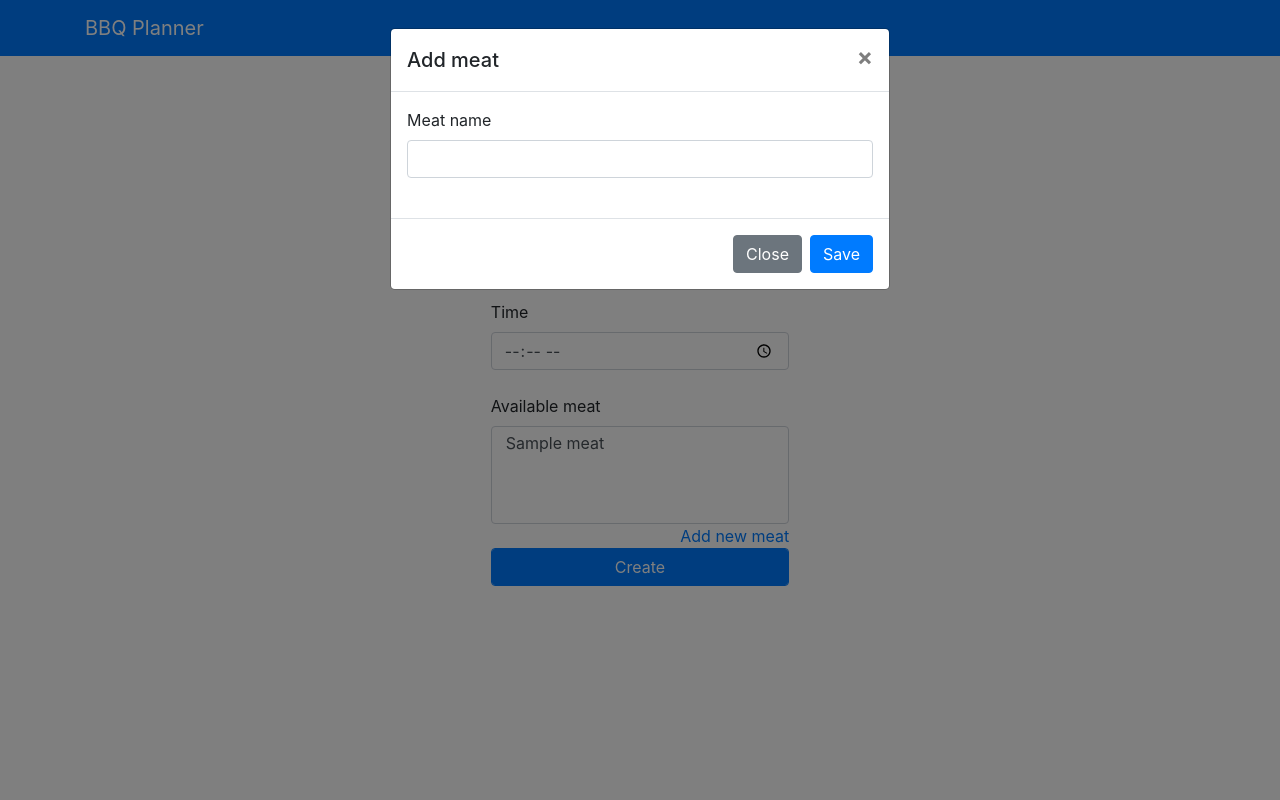
After one commit to ruudvandenboomen/BBQplanner, a Django app: page /planner/meat/add in a window 1280 px wide, after a click on "Add new meat". The commit adds this page. Run offline with Django 3.2, Linux system fonts and the light colour scheme; tables that the repository leaves empty hold one stand-in row (values such as "Sample post"); some libraries are stand-ins or nearby versions.

Commit message:
Add Forms, add meat modal and clean views.py

```diff
--- a/BBQplanner/settings.py
+++ b/BBQplanner/settings.py
@@ -25,7 +25,8 @@ SECRET_KEY = 'aj5yvj^ym8vk#pw#oxnr_=z%tm1hukn&^(6l%ln6e7s+8%djf0'
 # SECURITY WARNING: don't run with debug turned on in production!
 DEBUG = True
 
-ALLOWED_HOSTS = ['192.168.99.100']
+# Add localhost and dockerhost address
+ALLOWED_HOSTS = ['127.0.0.1', '192.168.99.100']
 
 
 # Application definition
--- a/planner/admin.py
+++ b/planner/admin.py
@@ -1,6 +1,6 @@
 from django.contrib import admin
 
-from .models import Visitor, BBQEvent, Meat, MeatReservation
+from .models import BBQEvent, Meat, MeatReservation, Visitor
 
 admin.site.register(Visitor)
 admin.site.register(BBQEvent)
--- /dev/null
+++ b/planner/forms.py
@@ -0,0 +1,41 @@
+from django import forms
+from django.shortcuts import get_object_or_404
+
+from .models import BBQEvent, Meat
+
+
+class NewEventForm(forms.Form):
+    def __init__(self, *args, **kwargs):
+        super(NewEventForm, self).__init__(*args, **kwargs)
+        OPTIONS = ()
+        for meat in Meat.objects.all():
+            OPTIONS += ((meat.name, meat.name),)
+        self.fields['meat_types'] = forms.MultipleChoiceField(
+            widget=forms.SelectMultiple, choices=OPTIONS)
+    date = forms.DateTimeField()
+    time = forms.TimeField()
+
+
+class LoginForm(forms.Form):
+    username = forms.CharField()
+    password = forms.CharField()
+
+
+class RegisterForm(forms.Form):
+    username = forms.CharField()
+    email = forms.EmailField()
+    password = forms.CharField()
+
+
+class NewMeatForm(forms.Form):
+    meat_name = forms.CharField()
+
+
+class RegisterEventPresenceForm(forms.Form):
+    def __init__(self, *args, **kwargs):
+        event = kwargs.pop('event')
+        super(RegisterEventPresenceForm, self).__init__(*args, **kwargs)
+        for meat in event.available_meat.all():
+            self.fields[meat.name] = forms.IntegerField()
+    name = forms.CharField()
+    guests = forms.IntegerField()
--- a/planner/models.py
+++ b/planner/models.py
@@ -1,9 +1,9 @@
+from django.contrib.auth.models import User
 from django.db import models
-from django.contrib.auth.models import User
 
 
 class Meat(models.Model):
-    name = models.CharField(max_length=200)
+    name = models.CharField(max_length=200, unique=True)
 
 
 class MeatReservation(models.Model):
--- a/planner/templates/base.html
+++ b/planner/templates/base.html
@@ -8,6 +8,15 @@
     <title>BBQ Planner {% block title %}{% endblock %}</title>
     <link rel="stylesheet" href="https://stackpath.bootstrapcdn.com/bootstrap/4.4.1/css/bootstrap.min.css"
         integrity="sha384-Vkoo8x4CGsO3+Hhxv8T/Q5PaXtkKtu6ug5TOeNV6gBiFeWPGFN9MuhOf23Q9Ifjh" crossorigin="anonymous">
+    <script src="https://code.jquery.com/jquery-3.4.1.slim.min.js"
+        integrity="sha384-J6qa4849blE2+poT4WnyKhv5vZF5SrPo0iEjwBvKU7imGFAV0wwj1yYfoRSJoZ+n"
+        crossorigin="anonymous"></script>
+    <script src="https://cdn.jsdelivr.net/npm/popper.js@1.16.0/dist/umd/popper.min.js"
+        integrity="sha384-Q6E9RHvbIyZFJoft+2mJbHaEWldlvI9IOYy5n3zV9zzTtmI3UksdQRVvoxMfooAo"
+        crossorigin="anonymous"></script>
+    <script src="https://stackpath.bootstrapcdn.com/bootstrap/4.4.1/js/bootstrap.min.js"
+        integrity="sha384-wfSDF2E50Y2D1uUdj0O3uMBJnjuUD4Ih7YwaYd1iqfktj0Uod8GCExl3Og8ifwB6"
+        crossorigin="anonymous"></script>
 </head>
 
 <body>
--- /dev/null
+++ b/planner/templates/partials/_modal.html
@@ -0,0 +1,25 @@
+<!-- Modal -->
+<div class="modal fade" id="exampleModal" tabindex="-1" role="dialog" aria-labelledby="exampleModalLabel"
+    aria-hidden="true">
+    <div class="modal-dialog" role="document">
+        <div class="modal-content">
+            <div class="modal-header">
+                <h5 class="modal-title" id="exampleModalLabel">Add meat</h5>
+                <button type="button" class="close" data-dismiss="modal" aria-label="Close">
+                    <span aria-hidden="true">&times;</span>
+                </button>
+            </div>
+            <form action="{% url 'planner:add_meat' %}" method="post">
+                {% csrf_token %}
+                <div class="modal-body">
+                    <label for="meat_name">Meat name</label><br>
+                    <input class="form-control" type="text" name="meat_name" id="meat_name"><br>
+                </div>
+                <div class="modal-footer">
+                    <button type="button" class="btn btn-secondary" data-dismiss="modal">Close</button>
+                    <input class="btn btn-primary" type="submit" value="Save">
+                </div>
+            </form>
+        </div>
+    </div>
+</div>
--- a/planner/templates/planner/events.html
+++ b/planner/templates/planner/events.html
@@ -8,6 +8,11 @@
 
 <h1 class="text-center mb-3">Your BBQ Events</h1>
 <a class="btn btn-primary" href="{% url 'planner:new_event' %}">New Event</a><br><br>
+
+
+{% if not events %}
+<p>Create your first event!</p>
+{% endif %}
 
 {% for event in events %}
 <div class="card mb-3">
--- a/planner/templates/planner/new_event.html
+++ b/planner/templates/planner/new_event.html
@@ -26,9 +26,11 @@
             <option value="{{ meat.name }}">{{ meat.name }}</option>
             {% endfor %}
         </select>
-        <a class="float-right" href="">Add new meat</a><br><br>
+        <a class="float-right" href="" data-toggle="modal" data-target="#exampleModal">Add new meat</a><br><br>
     </div>
     <input class="btn btn-primary form-control" type="submit" value="Create"><br>
 </form>
 
+{% include '../partials/_modal.html' %}
+
 {% endblock %}
--- a/planner/urls.py
+++ b/planner/urls.py
@@ -10,4 +10,5 @@ urlpatterns = [
     path('events', views.events_view, name='events'),
     path('event/new', views.new_event_view, name='new_event'),
     path('event/<int:event_id>', views.get_event, name='get_event'),
+    path('meat/add', views.add_meat, name='add_meat'),
 ]
--- a/planner/views.py
+++ b/planner/views.py
@@ -8,11 +8,17 @@ from django.http import HttpResponse, HttpResponseRedirect
 from django.shortcuts import get_object_or_404, redirect, render
 from django.template import loader
 from django.urls import reverse
+from django.views import generic
 
+from .forms import (LoginForm, NewEventForm, NewMeatForm,
+                    RegisterEventPresenceForm, RegisterForm)
 from .models import BBQEvent, Meat, MeatReservation, Visitor
 
 
 def events_view(request):
+    template = loader.get_template('planner/events.html')
+    context = {}
+
     if request.user.is_authenticated:
         events = BBQEvent.objects.filter(organizer=request.user.id)
         for event in events:
@@ -22,110 +28,109 @@ def events_view(request):
                 event.total_visitors += visitor.guests
                 for meat_reservation in visitor.meat_reservations.all():
                     event.reserved_meat[meat_reservation.meat.name] = meat_reservation.quantity
-        return render(request, 'planner/events.html', {
-            'events': events,
-        })
+        context['events'] = events
+        return HttpResponse(template.render(context, request))
     else:
         return HttpResponseRedirect(reverse('planner:login'))
 
 
-class NewEventForm(forms.Form):
-    date = forms.DateTimeField()
-    time = forms.TimeField()
-    OPTIONS = ()
-    for meat in Meat.objects.all():
-        OPTIONS += ((meat.name, meat.name),)
-    meat_types = forms.MultipleChoiceField(
-        widget=forms.SelectMultiple, choices=OPTIONS)
+def create_event(request, form):
+    date = form.cleaned_data['date']
+    time = form.cleaned_data['time']
+    meat = form.cleaned_data['meat_types']
+    available_meat = []
+    for meat_name in meat:
+        available_meat.append(Meat.objects.get(name=meat_name))
+    date = date.replace(hour=time.hour, minute=time.minute)
+    event = BBQEvent(organizer=request.user, date=date)
+    event.save()
+    event.available_meat.set(available_meat)
+    event.share_link = f'http://127.0.0.1:8000/planner/event/{event.id}'
+    event.save()
 
 
 def new_event_view(request):
+    template = loader.get_template('planner/new_event.html')
+    context = {
+        'available_meat': Meat.objects.all()
+    }
+
     if request.user.is_authenticated:
+        form = NewEventForm(request.POST)
         if request.method == 'POST':
-            form = NewEventForm(request.POST)
             if form.is_valid():
-                date = form.cleaned_data['date']
-                time = form.cleaned_data['time']
-                meat = form.cleaned_data['meat_types']
-                available_meat = []
-                for meat_name in meat:
-                    available_meat.append(Meat.objects.get(name=meat_name))
-                date = date.replace(hour=time.hour, minute=time.minute)
-                event = BBQEvent(organizer=request.user, date=date)
-                event.save()
-                event.available_meat.set(available_meat)
-                event.share_link = f'http://127.0.0.1:8000/planner/event/{event.id}'
-                event.save()
-                context = {
-                    'success_message': "Event Created!",
-                    'available_meat': Meat.objects.all()
-                }
-            template = loader.get_template('planner/new_event.html')
-            return HttpResponse(template.render(context, request))
-            context = {
-                'error_message': "Invalid form",
-                'available_meat': Meat.objects.all()
-            }
-            template = loader.get_template('planner/new_event.html')
-            return HttpResponse(template.render(context, request))
+                create_event(request, form)
+                context['success_message'] = "Event Created!"
+            else:
+                context['error_message'] = "Invalid form"
         else:
-            context = {
-                'form': NewEventForm(),
-                'available_meat': Meat.objects.all()
-            }
-            template = loader.get_template('planner/new_event.html')
-            return HttpResponse(template.render(context, request))
+            context['form'] = form
+        return HttpResponse(template.render(context, request))
     else:
         return HttpResponseRedirect(reverse('planner:login'))
 
 
+def add_meat(request):
+    template = loader.get_template('planner/new_event.html')
+    context = {
+        'available_meat': Meat.objects.all()
+    }
+
+    form = NewMeatForm(request.POST)
+    if request.method == 'POST':
+        if form.is_valid():
+            meat_name = form.cleaned_data['meat_name']
+            try:
+                Meat.save(Meat(name=meat_name))
+                context['success_message'] = "Meat added!"
+            except IntegrityError as e:
+                context['error_message'] = e.__cause__
+    return HttpResponse(template.render(context, request))
+
+
 def get_event(request, event_id):
+    template = loader.get_template('planner/get_event.html')
     event = get_object_or_404(BBQEvent, pk=event_id)
+    context = {
+        'event': event
+    }
+
     if request.method == 'POST':
-        name = request.POST['name']
-        guests = request.POST['guests']
-        meat_reservations = []
-        for meat in event.available_meat.all():
-            if request.POST[meat.name]:
-                meat_reservation = MeatReservation(
-                    meat=meat, quantity=int(request.POST[meat.name]))
-                meat_reservation.save()
-                meat_reservations.append(meat_reservation)
-        visitor = Visitor(name=name, guests=guests)
-        visitor.save()
-        visitor.meat_reservations.set(meat_reservations)
-        event.visitors.add(visitor)
-        context = {
-            'success_message': "Registration successful!",
-            'event': event
-        }
-        template = loader.get_template('planner/get_event.html')
-        return HttpResponse(template.render(context, request))
-    else:
-        context = {
-            'event': event
-        }
-        template = loader.get_template('planner/get_event.html')
-        return HttpResponse(template.render(context, request))
+        form = RegisterEventPresenceForm(request.POST, event=event)
+        if form.is_valid():
+            name = form.cleaned_data['name']
+            guests = form.cleaned_data['guests']
+            meat_reservations = []
+            for meat in event.available_meat.all():
+                if request.POST[meat.name]:
+                    meat_reservation = MeatReservation(
+                        meat=meat, quantity=int(form.cleaned_data[meat.name]))
+                    meat_reservation.save()
+                    meat_reservations.append(meat_reservation)
+            visitor = Visitor(name=name, guests=guests)
+            visitor.save()
+            visitor.meat_reservations.set(meat_reservations)
+            event.visitors.add(visitor)
+            context['success_message'] = "Registration successful!"
+    return HttpResponse(template.render(context, request))
 
 
 def login_view(request):
+    template = loader.get_template('planner/login.html')
+    context = {}
+
     if request.method == 'POST':
-        username = request.POST['username']
-        password = request.POST['password']
-        user = authenticate(request, username=username, password=password)
-        if user is not None:
-            login(request, user)
-            # Redirect to a success page.
-            return redirect('planner:events')
+        form = LoginForm(request.POST)
+        if form.is_valid():
+            username = form.cleaned_data['username']
+            password = form.cleaned_data['password']
+            user = authenticate(request, username=username, password=password)
+            if user is not None:
+                login(request, user)
+                return redirect('planner:events')
         else:
-            # Return an 'invalid login' error message.
-            return render(request, 'planner/login.html', {
-                'error_message': "Wrong login credentials.",
-            })
-    else:
-        template = loader.get_template('planner/login.html')
-        return HttpResponse(template.render({}, request))
+            context['error_message'] = "Wrong login credentials."
+    return HttpResponse(template.render(context, request))
 
 
 def logout_view(request):
@@ -134,19 +139,21 @@ def logout_view(request):
 
 
 def register_view(request):
+    template = loader.get_template('planner/register.html')
+    context = {}
+
     if request.method == 'POST':
-        username = request.POST['username']
-        email = request.POST['email']
-        password = request.POST['password']
-
-        try:
-            user = User.objects.create_user(username, email, password)
-        except IntegrityError as e:
-            return render(request, 'planner/register.html', {
-                'error_message': e.__cause__,
-            })
-        login(request, user)
-        return redirect('planner:events')
+        form = RegisterForm(request.POST)
+        if form.is_valid():
+            username = form.cleaned_data['username']
+            email = form.cleaned_data['email']
+            password = form.cleaned_data['password']
+            try:
+                user = User.objects.create_user(username, email, password)
+            except IntegrityError as e:
+                context['error_message'] = e.__cause__
+                return HttpResponse(template.render(context, request))
+            login(request, user)
+            return redirect('planner:events')
     else:
-        template = loader.get_template('planner/register.html')
         return HttpResponse(template.render({}, request))
```
Also changed, not shown: README.md, planner/migrations/0001_initial.py, planner/migrations/0002_auto_20200313_1122.py (deleted), planner/migrations/0002_auto_20200318_1236.py (added), planner/migrations/0003_bbqevent_visitors.py (deleted), planner/migrations/0004_auto_20200314_1102.py (deleted), planner/migrations/0005_auto_20200314_1248.py (deleted).
